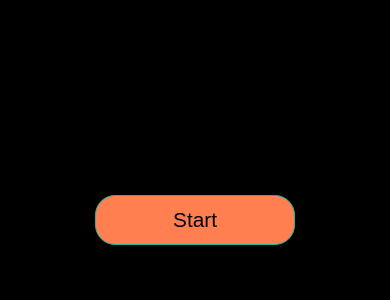
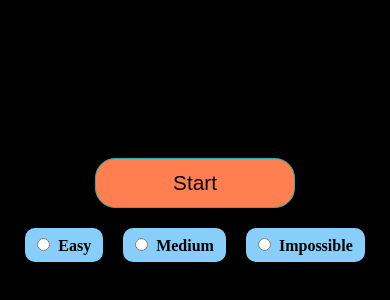
Before and after one commit to AntoRin/type-it-out, a React (Create React App) app: page / in a window 390 px wide. Shown: the part 210-510 px from the top of the page. Built offline with nearby package versions, Linux system fonts and the light colour scheme.

Commit message:
added variable speeds

```diff
--- a/src/Components/App.js
+++ b/src/Components/App.js
@@ -14,15 +14,13 @@ function App()
         startNewGame: false,
         gameOver: false
     });
+    const [speed, setSpeed] = useState(5000);
 
     useEffect(() => {
         game.startNewGame && getData();
         async function getData() {
             let temp = [];
             try {
-
-                //fetch(`https://random-words-api.vercel.app/word`);
-
                 let data = await fetch("/data");
                 temp = await data.json();
                 // console.log(temp);
@@ -42,14 +40,19 @@ function App()
         setdata({isLoading: true, randomWords: []});
     }
 
+    function changeSpeed(newSpeed) {
+        setSpeed(newSpeed);
+    }
+
     function endGame() {
         setgame({
             startNewGame: false, gameOver: true
         });
     }
 
+
     if(!game.startNewGame && !game.gameOver)
-        return (<NewGame newGame={newGame} />);
+        return (<NewGame changeSpeed={changeSpeed} newGame={newGame} />);
 
     if(data.isLoading)
         return (<div className="flex-center flex-column"><h1>Loading...</h1></div>);
@@ -57,9 +60,9 @@ function App()
     return game.gameOver === false ? (
         <div>
             <Header title="Type!" />
-            <Words wordList={data.randomWords} endGame={endGame} />
+            <Words speed={speed} wordList={data.randomWords} endGame={endGame} />
         </div>
-    ) : <Defeat newGame={newGame} />;
+    ) : <Defeat changeSpeed={changeSpeed} newGame={newGame} />;
 }
 
 export default App;
--- a/src/Components/Defeat.js
+++ b/src/Components/Defeat.js
@@ -1,13 +1,42 @@
-function Defeat({ newGame }) {
+function Defeat({ newGame, changeSpeed }) {
+    function handleOptions(event) {
+        let difficulty = event.target.id;
+        switch (difficulty) {
+            case "Easy":
+                changeSpeed(5000);
+                break;
+            case "Medium":
+                changeSpeed(3000);
+                break;
+            case "Impossible":
+                changeSpeed(1000);
+                break;
+            default:
+                changeSpeed(5000);
+        }
+    }
+
     return (
         <div className="flex-center flex-column">
             <h1>
                 You lose!
             </h1>
             <div>
-                <button className="btn-std" onClick={newGame}>
-                    New Game
-                </button>
+                <button className="btn-std" onClick={newGame}>New Game</button>
+            </div>
+            <div className="flex-center">
+                <div className="options">
+                    <input type="radio" name="options" id="Easy" onChange={handleOptions} />
+                    <label className="margin" htmlFor="Easy">Easy</label>
+                </div>
+                <div className="options">
+                    <input type="radio" name="options" id="Medium" onChange={handleOptions} />
+                    <label className="margin" htmlFor="Medium">Medium</label>
+                </div>
+                <div className="options">
+                    <input type="radio" name="options" id="Impossible" onChange={handleOptions} />
+                    <label className="margin" htmlFor="Impossible">Impossible</label>
+                </div>
             </div>
         </div>
     )
--- a/src/Components/NewGame.js
+++ b/src/Components/NewGame.js
@@ -1,7 +1,38 @@
-function NewGame({ newGame }) {
+function NewGame({ newGame, changeSpeed }) {
+
+    function handleOptions(event) {
+        let difficulty = event.target.id;
+        switch (difficulty) {
+            case "Easy":
+                changeSpeed(5000);
+                break;
+            case "Medium":
+                changeSpeed(3000);
+                break;
+            case "Impossible":
+                changeSpeed(1000);
+                break;
+            default:
+                changeSpeed(5000);
+        }
+    }
     return (
         <div className="flex-center flex-column">
             <button onClick={newGame} className="btn-std" type="button">Start</button>
+            <div className="flex-center">
+                <div className="options">
+                    <input type="radio" name="options" id="Easy" onChange={handleOptions} />
+                    <label className="margin" htmlFor="Easy">Easy</label>
+                </div>
+                <div className="options">
+                    <input type="radio" name="options" id="Medium" onChange={handleOptions} />
+                    <label className="margin" htmlFor="Medium">Medium</label>
+                </div>
+                <div className="options">
+                    <input type="radio" name="options" id="Impossible" onChange={handleOptions} />
+                    <label className="margin" htmlFor="Impossible">Impossible</label>
+                </div>
+            </div>
         </div>
     );
 }
--- a/src/Components/Words.js
+++ b/src/Components/Words.js
@@ -2,7 +2,7 @@ import { useState, useEffect } from "react";
 import Word from "./Word";
 import Type from "./Type";
 
-function Words({ wordList, endGame })
+function Words({ wordList, endGame, speed })
 {
     let words = wordList;
 
@@ -52,11 +52,11 @@ function Words({ wordList, endGame })
             if(!status)
                 endGame();
             return (setWord(update));
-        }, 5000);
+        }, speed);
 
 
         return () => clearTimeout(x);
-    }, [done, words, word.index, status, endGame]);
+    }, [done, words, word.index, status, endGame, speed]);
 
 
 
--- a/src/index.css
+++ b/src/index.css
@@ -38,3 +38,30 @@ body{
     color: yellow;
     font-size: 1rem;
 }
+
+.options{
+    color: black;
+    font-family: cursive;
+    font-weight: 700;
+    border: 2px solid lightskyblue;
+    border-radius: 10px;
+    background-color: lightskyblue;
+    margin: 30px 12px;
+    padding: 10px;
+}
+
+.margin{
+    margin: 10px;
+}
+
+@media (max-width: 500px)
+{
+    .options {
+        padding: 5px;
+        margin: 20px 10px;
+    }
+
+    .margin {
+        margin: 5px;
+    }
+}
```
